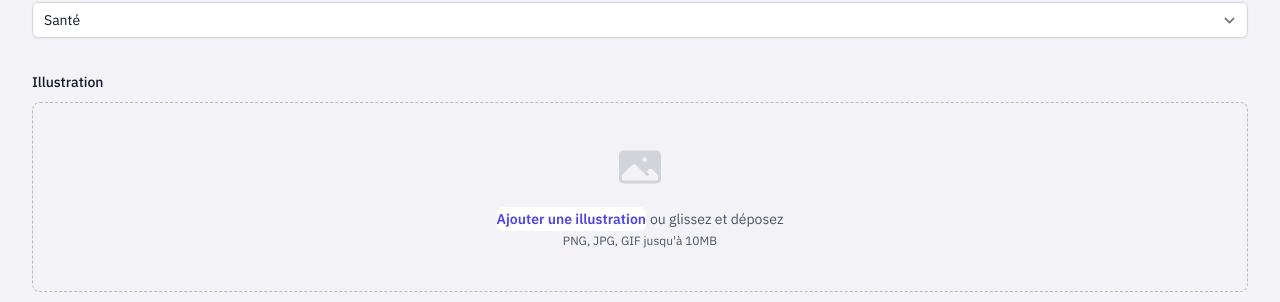
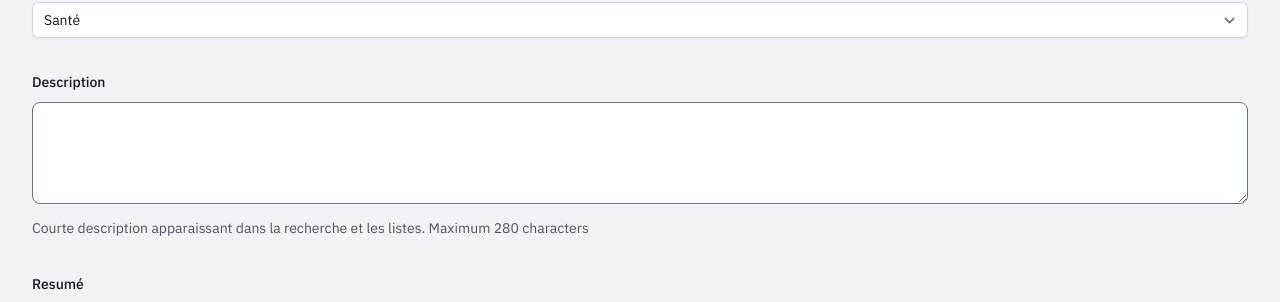
Before and after one commit to mathieutu/resap, a Next.js app: page /dashboard/fiches/1 in a window 1280 px wide. Shown: the part 584-886 px from the top of the page. Built offline with nearby package versions, Linux system fonts and the light colour scheme; no server answers.

Commit message:
🚧 remove illustration input

```diff
--- a/src/pages/dashboard/fiches/[id].tsx
+++ b/src/pages/dashboard/fiches/[id].tsx
@@ -192,7 +192,7 @@ export default function FicheForm() {
                                     </div>
                                 </div>
 
-                                <div className="col-span-full">
+                                {/* <div className="col-span-full">
                                     <label htmlFor="cover-photo" className="block text-sm font-medium leading-6 text-gray-900">Illustration</label>
                                     <div className="mt-2 flex justify-center rounded-lg border border-dashed border-gray-900/25 px-6 py-10">
                                         <div className="text-center">
@@ -209,7 +209,7 @@ export default function FicheForm() {
                                             <p className="text-xs leading-5 text-gray-600">PNG, JPG, GIF jusqu'à 10MB</p>
                                         </div>
                                     </div>
-                                </div>
+                                </div> */}
 
                                 <div className="col-span-full">
                                     <label htmlFor="description" className="block text-sm font-medium leading-6 text-gray-900">Description</label>
```
